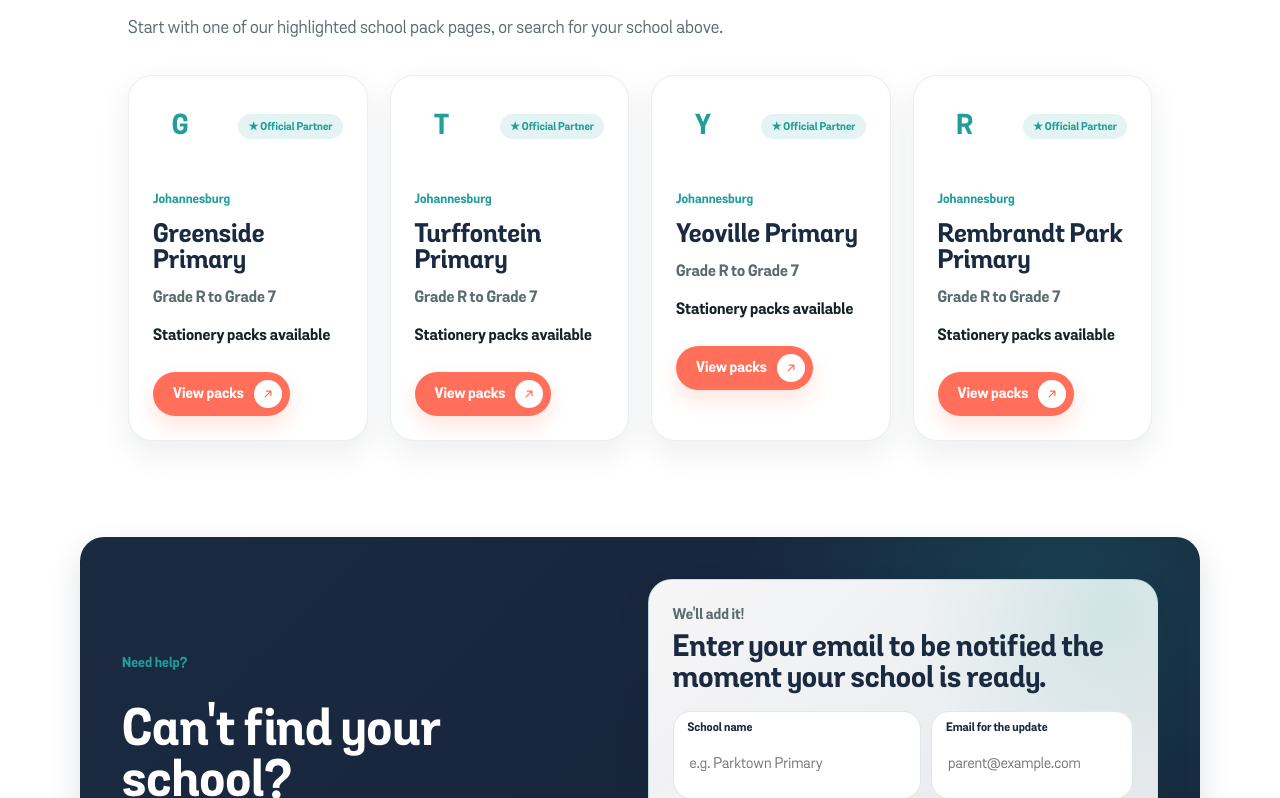
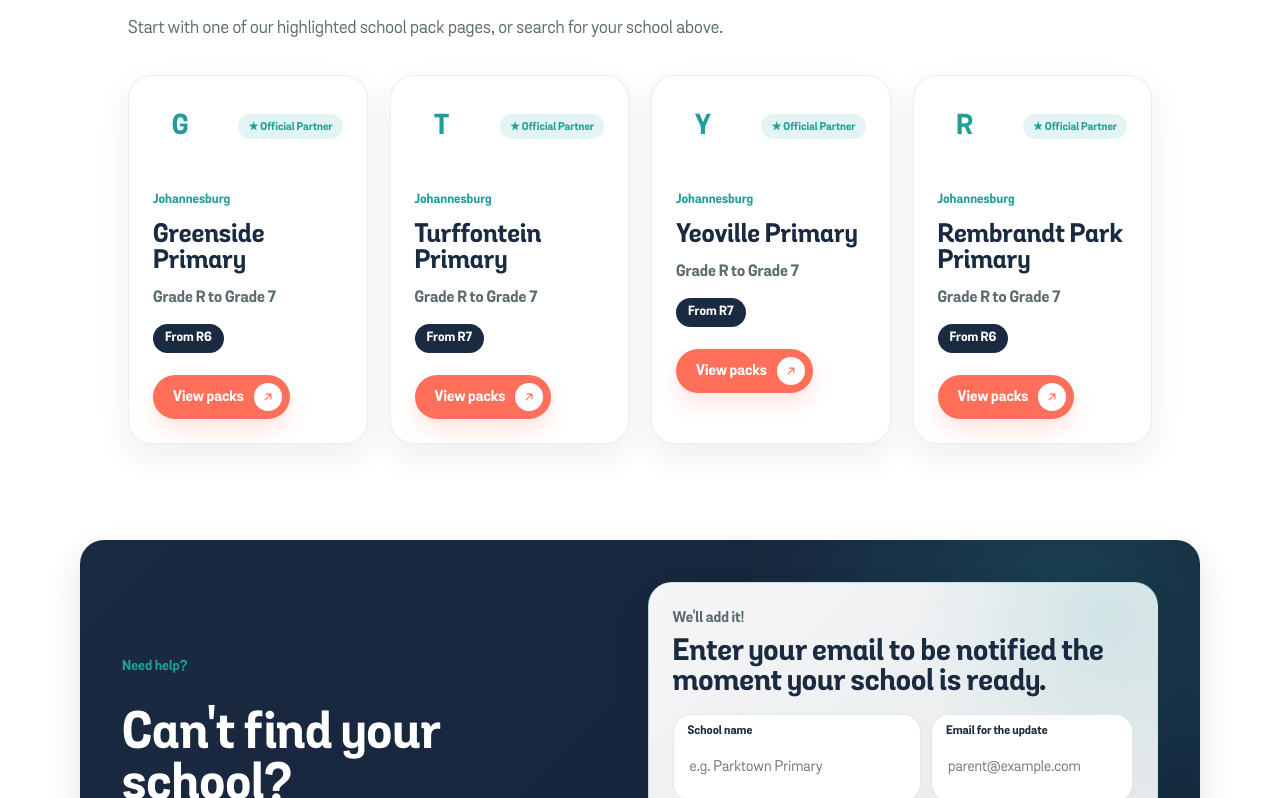
Before and after one commit to mcebisidesigner-spec/pexpacks-supplies, a Next.js app: page /schools in a window 1280 px wide. Shown: the part 759-1557 px from the top of the page. Built offline with nearby package versions, Linux system fonts and the light colour scheme.

Commit message:
F: Add price hint to featured school cards

```diff
--- a/components/schools/FeaturedSchools.module.css
+++ b/components/schools/FeaturedSchools.module.css
@@ -80,6 +80,17 @@
 
 .featuredMeta {
   color: var(--pex-keppel);
+  font-size: 13px;
+  font-weight: 800;
+}
+
+.featuredPrice {
+  display: inline-block;
+  width: fit-content;
+  padding: 4px 12px;
+  border-radius: var(--radius-pill);
+  background: var(--pex-navy);
+  color: var(--pex-bg);
   font-size: 13px;
   font-weight: 800;
 }
--- a/components/schools/FeaturedSchoolsBanner.tsx
+++ b/components/schools/FeaturedSchoolsBanner.tsx
@@ -96,7 +96,11 @@ export function FeaturedSchoolsBanner({ schools }: FeaturedSchoolsBannerProps) {
               <span className={styles.featuredMeta}>{school.region}</span>
               <h3>{school.name}</h3>
               <p>{gradeRangeLabel(school.grades)}</p>
-              <strong>Stationery packs available</strong>
+              {school.lowestPrice ? (
+                <span className={styles.featuredPrice}>From R{Math.round(school.lowestPrice / 100)}</span>
+              ) : (
+                <strong>Stationery packs available</strong>
+              )}
               <span className={styles.featuredCta}>View packs</span>
             </Link>
           ))}
```
